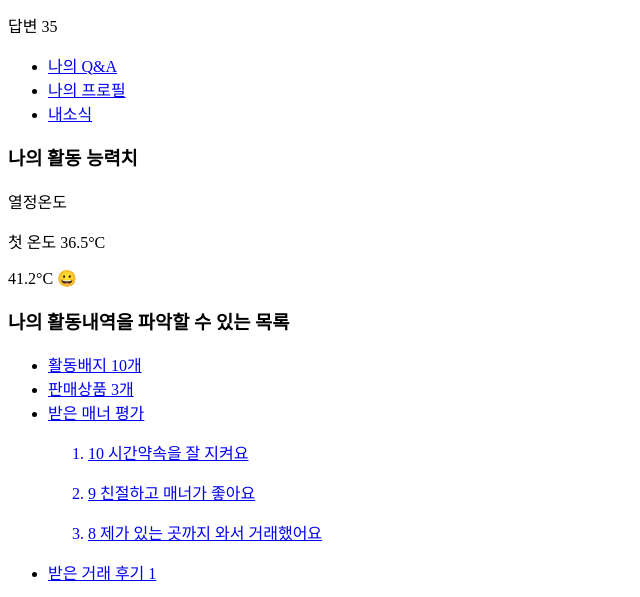
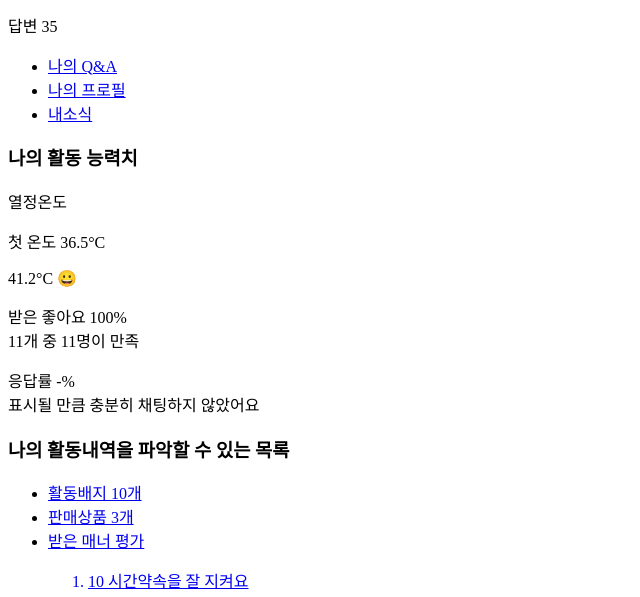
Before and after one commit to hanchumon/cabbage-market, a plain HTML site: page src/views/profile/profile.html in a window 1280 px wide. Shown: the part 188-785 px from the top of the page, without its empty margins (0-640 px from the left). Drawn offline with Linux system fonts and the light colour scheme.

Commit message:
profileStats__percent 부분 작성

```diff
--- a/src/views/profile/profile.html
+++ b/src/views/profile/profile.html
@@ -55,6 +55,15 @@
         </div>
       </div>
 
+      <div class="profileStats__percent">
+        <p class="prcentStats getLike">받은 좋아요 100&#37;<br />
+          <span>11개 중 11명이 만족</span>
+        </p>
+
+        <p class="prcentStats responseRate">응답률 &#45;&#37;<br />
+          <span>표시될 만큼 충분히 채팅하지 않았어요</span>
+        </p>
+      </div>
     </section>
 
     <!-- 프로필.활동내역 파악할 수 있는 목록 -->
```
